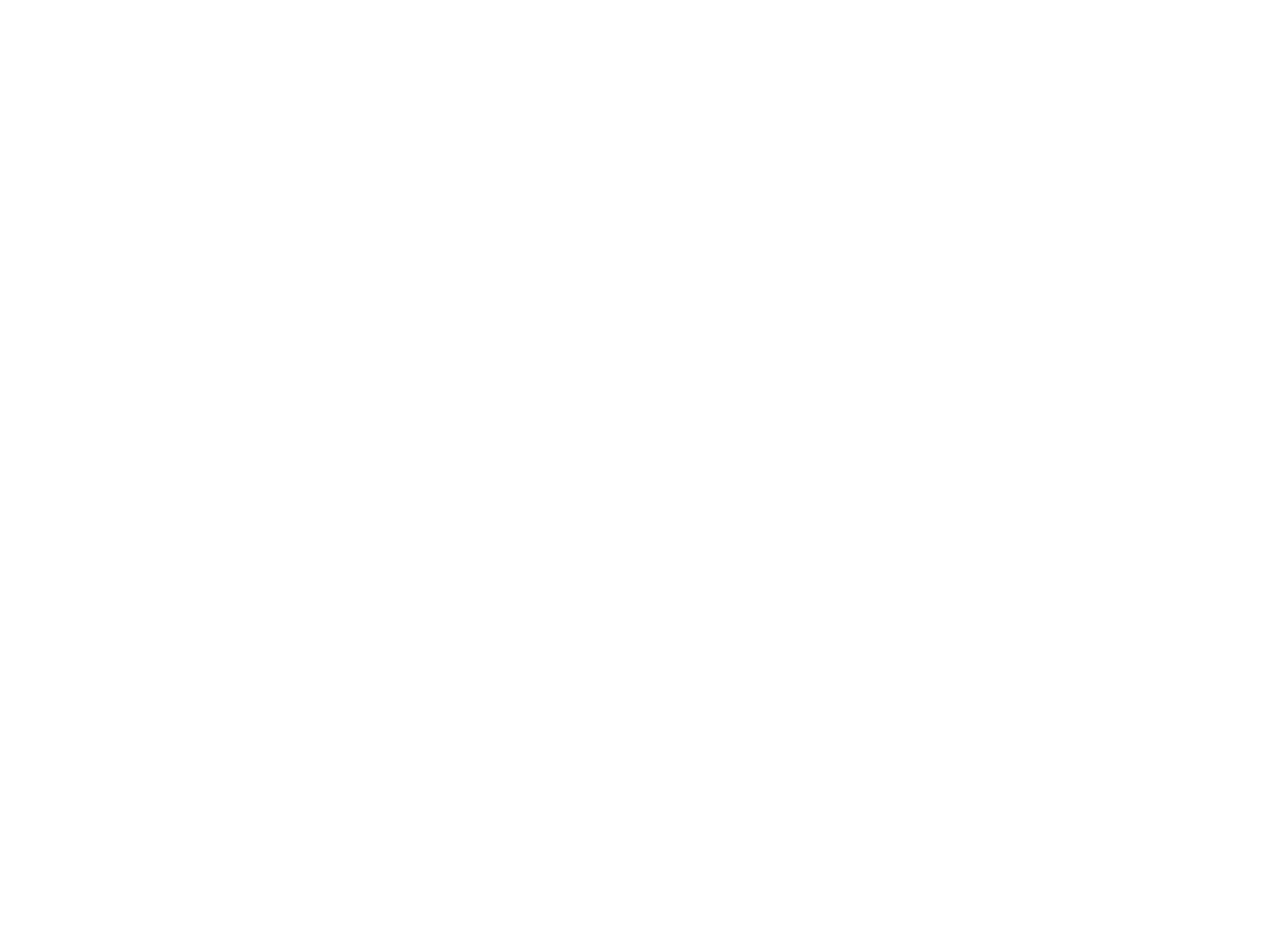
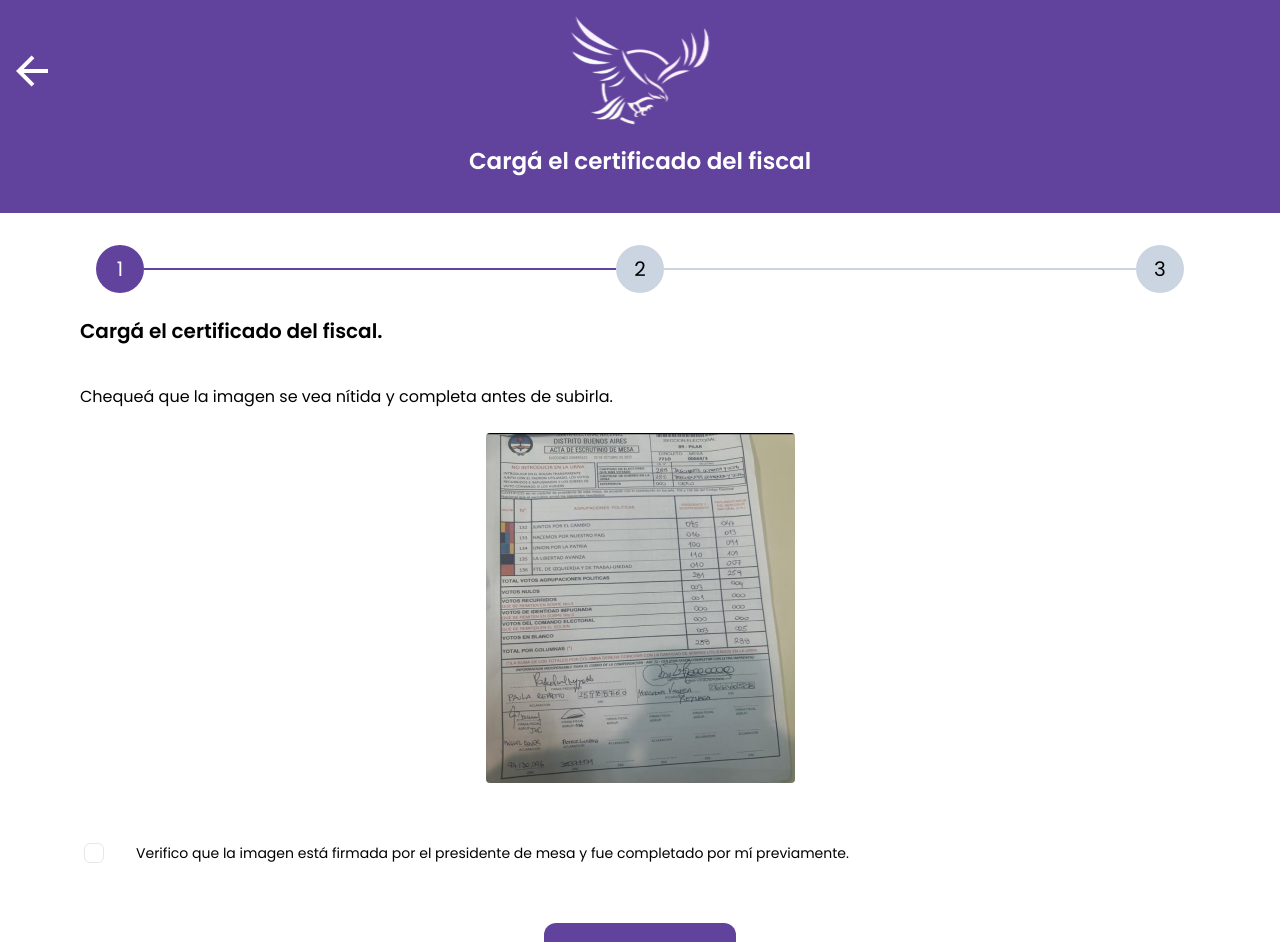
Before and after one commit to Pooh1120/Sistema-Anti-Fraude-Electoral, a React (Vite) app in the folder frontend/: page /second-step in a window 1280 px wide. Before the commit this address had no page. Shown: the top 942 px of the page. Before the commit the page ends 800 px from the top, so only its background shows below. Built offline with nearby package versions, Linux system fonts and the light colour scheme.

Commit message:
Segundo paso carga de archivos

```diff
--- a/frontend/src/components/toggleButton/index.tsx
+++ /dev/null
@@ -1,26 +0,0 @@
-import React, { useState } from 'react';
-
-const ToggleButton = () => {
-  const [isSelected, setIsSelected] = useState(false);
-
-  const toggleSelection = () => {
-    setIsSelected(!isSelected);
-  };
-
-  const buttonStyle = {
-    width: '24px',
-    height: '24px',
-    borderRadius: '6px',
-    border: '2px solid #61439D',
-    background: isSelected ? '#61439D' : 'transparent',
-    borderOpacity: isSelected ? 1 : 0,
-  };
-
-  return (
-    <button onClick={toggleSelection} style={buttonStyle}>
-      {isSelected ? '' : ''}
-    </button>
-  );
-};
-
-export default ToggleButton;
--- a/frontend/src/pages/second-step/secondStep.tsx
+++ b/frontend/src/pages/second-step/secondStep.tsx
@@ -2,85 +2,113 @@
 import { Link } from 'react-router-dom';
 import { observer } from 'mobx-react';
 import Button from '#/components/button';
+import './styles.css';
+import ProgressIndicator from '#/components/progressIndicator';
+import FormHeader from '#/components/formHeader';
+import { ProgressStepStatus } from '#/components/progressIndicator/types';
 
-import './styles.css';
-import ToggleButton from '#/components/toggleButton';
 
 const SecondStep = () => {
   return (
-    <section className='bg-gray-100 items-center flex flex-col '>
-      <div className='bg-violet-brand p-4 w-full flex flex-col justify-center  items-center text-white '>
-        <div className='w-full flex flex-row'>
-          <div className='flex flex-col justify-center items-cente basis-1/8'>
-            <Link to='/'>
-              <img
-                src='src/assets/images/back-arrow.svg'
-                alt='data sent successful'
-                className='object-cover rounded w-6  sm:w-8  h-auto '
+    <section className='items-center flex flex-col '>
+      <FormHeader routerLink="/" title="Cargá el certificado del fiscal" />
+      <div className='p-4 w-full'>
+        <div className='container mx-auto flex-column my-210'>
+          <ProgressIndicator
+            steps={[
+              ProgressStepStatus.Active,
+              ProgressStepStatus.Pending,
+              ProgressStepStatus.Pending,
+            ]}
           />
-            </Link>
+          <div className='flex items-center justify-center my-210'>
+            <div>
             </div>
-          <div className='basis-auto w-full flex justify-center  items-center'>
-            <img
-              src='src/assets/logos/fenix-white.svg'
-              alt='data sent successful'
-              className='object-cover rounded w-35 sm:w-36 lg:w-36  h-auto w-image-25 '
-            />
+            {/* TODO: Add ProgressIndicator (FINISHED) <ProgressIndicator step_one='successful' step_two='successful'step_three='successful' step_four='successful' /> */}
+          </div>
+
+          <div className=''>
+            <div className='p-4 mx-10 text-start my-2 mx-12 text-xl font-bold'>
+
+              <span>Cargá el certificado del fiscal.</span>
+              {/* TODO: Pensar los espaciados y quizá el width de la img */}
+            </div>
+          </div>
+          <div className='flex items-center my-210 text-lg-300 w-305'>
+            <div className='p-4 mx-10 text-start mx-12 text-base'>
+              <span>Chequeá que la imagen se vea nítida y completa antes de subirla.</span>
             </div>
           </div>
 
-        <h1 className='text-2xl font-semibold mb-5 mt-5 message'>Cargá el certificado fiscal</h1>
-      </div>
-      <div className='p-4'>
-        <div className='container mx-auto'>
-          <div className='flex items-center justify-center my-210'>
-            <span>ProgressIndicator</span>
-            {/* TODO: Add ProgressIndicator (FINISHED) <ProgressIndicator step_one='successful' step_two='successful'step_three='successful' step_four='successful' /> */}
-          </div>
-          <div className='flex items-center my-210 text-base my-5 w-305'>
-            <div className='p-4'>
-
-            <span>Chequeá que la imagen se vea nítida y completa antes de subirla</span>
-
-            </div>
-          </div>
-
-          <div className='flex items-center justify-center my-10 '>
+          <div className='flex items-center justify-center my-2'>
             <img
               src='src/assets/images/certfFiscal-test.png'
               alt='data sent successful'
-              className='object-cover rounded w-68 h-auto'
+              className='object-cover rounded w-100 h-auto'
             />
           </div>
+
           <div className="flex items-center text-sm my-10">
-            <div className="flex items-center">
-              <div className='p-10 '>
-              <ToggleButton />
-
+            <div className="flex items-center px-12">
+              <div className='p-2 '>
+                <div className="inline-flex items-center">
+                  <label
+                    className="relative flex items-center p-3 rounded-full cursor-pointer"
+                    data-ripple-dark="true"
+                  >
+                    <input
+                      id="login"
+                      type="checkbox"
+                      className="before:content[''] peer relative h-5 w-5 cursor-pointer appearance-none rounded-md border border-blue-gray-200 transition-all before:absolute before:top-2/4 before:left-2/4 before:block before:h-12 before:w-12 before:-translate-y-2/4 before:-translate-x-2/4 before:rounded-full before:bg-blue-gray-500 before:opacity-0 before:transition-opacity checked:border-violet-500 checked:bg-violet-500 checked:before:bg-violet-500 hover:before:opacity-10"
+                    />
+                    <div className="absolute text-white transition-opacity opacity-0 pointer-events-none top-2/4 left-2/4 -translate-y-2/4 -translate-x-2/4 peer-checked:opacity-100">
+                      <svg
+                        xmlns="http://www.w3.org/2000/svg"
+                        className="h-3.5 w-3.5"
+                        viewBox="0 0 20 20"
+                        fill="currentColor"
+                        stroke="currentColor"
+                        stroke-width="1"
+                      >
+                        <path
+                          fill-rule="evenodd"
+                          d="M16.707 5.293a1 1 0 010 1.414l-8 8a1 1 0 01-1.414 0l-4-4a1 1 0 011.414-1.414L8 12.586l7.293-7.293a1 1 0 011.414 0z"
+                          clip-rule="evenodd"
+                        ></path>
+                      </svg>
+                    </div>
+                  </label>
+                  <label
+                    className="mt-px font-light text-gray-700 cursor-pointer select-none"
+                  >
+                  </label>
+                </div>
               </div>
               <div className='p-3'>
-              <h3 className="text-xs p-3">
+                <h3 className="text-start">
                   Verifico que la imagen está firmada por el presidente de mesa y fue completado por mí previamente.
                 </h3>
               </div>
             </div>
           </div>
-
-          <div className='flex items-center justify-center'>
+          {/* TODO: Agregar lógica de documento a los botones*/}
+          {/* TODO: Agregar lógica de documento al reintentar */}
+          <div className='flex items-center justify-center w-full'>
             {/* TODO: Mover a Dashboard */}
             <Link to='/'>
               <Button
-                className='bg-violet-brand p-4 text-white w-full rounded-xl text-xl tracking-wider'
-                type='submit'
-                label='Enviar imagen'
+                className="w-full p-4 text-xl font-semibold tracking-wider text-white bg-violet-brand rounded-xl"
+                type="submit"
+                label="Enviar imagen"
               />
             </Link>
           </div>
+
           <div className='flex items-center justify-center my-10'>
             {/* TODO: Mover a Dashboard */}
             <Link to='/'>
               <Button
-                className='bg-gray-200 p-4 text-white w-full rounded-xl text-xl tracking-wider'
+                className='px-10 py-2 w-full rounded-xl text-xl tracking-wider border-2 border-gray-200 text-gray-300'
                 type='submit'
                 label='Reintentar'
               />
--- a/frontend/src/pages/second-step/styles.css
+++ b/frontend/src/pages/second-step/styles.css
@@ -0,0 +1,19 @@
+.message {
+  font-size: 144% !important;
+  font-weight: 600;
+}
+
+.w-image-25 {
+  margin-right: 25%;
+}
+
+.buttonSend {
+  display: flex;
+  width: 316px;
+  height: 50px;
+  padding: 0px 25px;
+  justify-content: center;
+  align-items: center;
+  gap: 10px;
+
+}
--- a/frontend/src/routes/routes.tsx
+++ b/frontend/src/routes/routes.tsx
@@ -1,5 +1,6 @@
 import { lazy } from 'react';
 import { Route, Routes } from 'react-router-dom';
+
 
 const Login = lazy(() => import('#/pages/login/login'));
 const Profile = lazy(() => import('#/pages/profile/profile'));
@@ -9,6 +10,7 @@
 const UploadCertificate = lazy(
   () => import('#/pages/upload-certificate/uploadCertificate'),
 );
+const SecondStep = lazy(() => import('#/pages/second-step/secondStep'))
 
 const AppRoutes: React.FC = () => (
   <Routes>
@@ -19,6 +21,7 @@
     <Route path="/load-data" element={<LoadData />} />
     <Route path="/upload-certificate" element={<UploadCertificate />} />
     <Route path="/" element={<Login />} />
+    <Route path="/second-step" element={ <SecondStep />}></Route>
   </Routes>
 );
 
```
Also changed, not shown: frontend/src/assets/images/certfFiscal-test.png (added), frontend/src/components/toggleButton/types.ts (deleted). Lines whose indentation alone changed are shown as unchanged.
